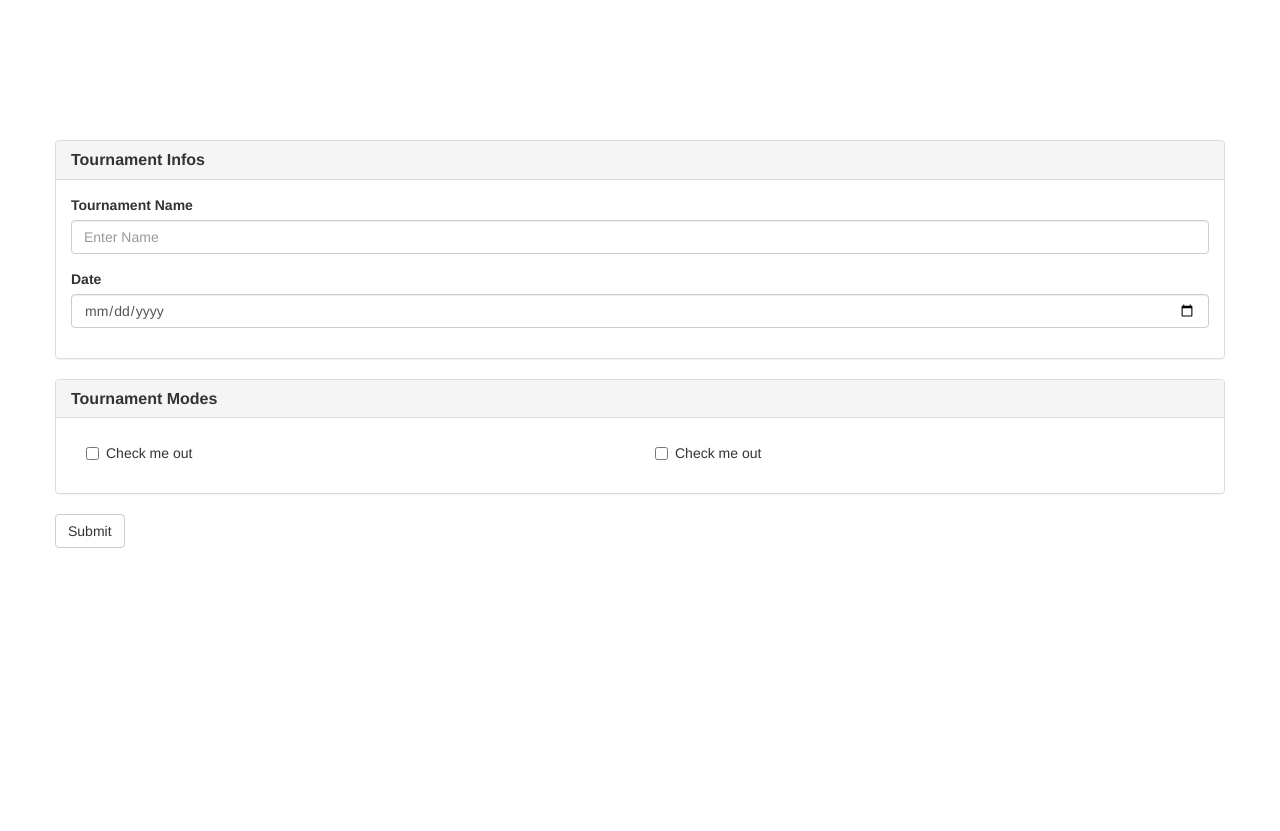
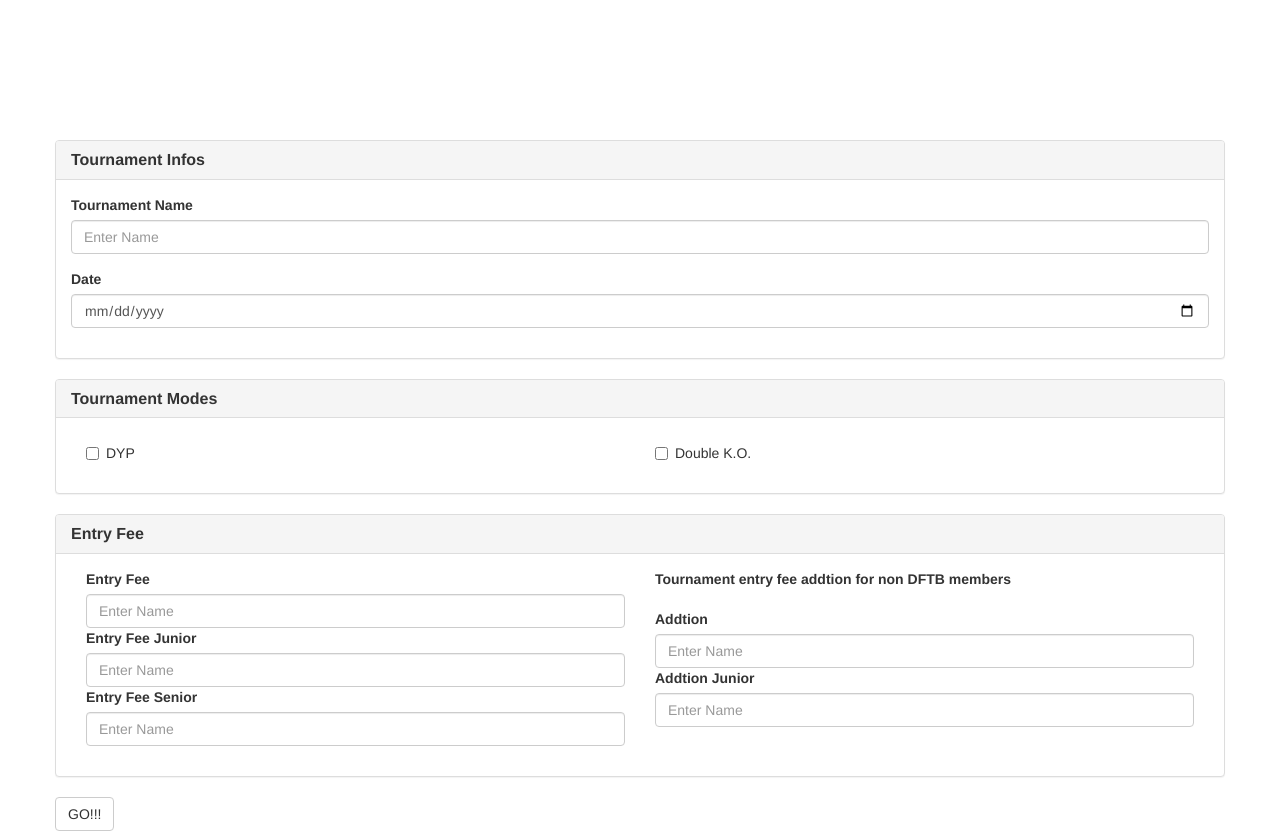
Before and after one commit to swiesmann/ats, a plain HTML site: page src/ats/templates/tournamentConfig.html in a window 1280 px wide. Before the commit the page ends 800 px from the top, so only its background shows below. Drawn offline with nearby package versions, Linux system fonts and the light colour scheme.

Commit message:
Config Page

```diff
--- a/src/ats/templates/tournamentConfig.html
+++ b/src/ats/templates/tournamentConfig.html
@@ -35,7 +35,7 @@
             <div class="form-group">
               <div class="checkbox">
                 <label>
-                  <input type="checkbox"> Check me out
+                  <input type="checkbox"> DYP
                 </label>
               </div>
             </div>
@@ -44,14 +44,39 @@
             <div class="form-group">
               <div class="checkbox">
                 <label>
-                  <input type="checkbox"> Check me out
+                  <input type="checkbox"> Double K.O.
                 </label>
               </div>
             </div>
           </div>
         </div>
       </div>
-       <button type="Start Tournament" class="btn btn-default">Submit</button>
+      <div class="panel panel-default">
+        <div class="panel-heading">
+          <h3 class="panel-title"><strong>Entry Fee</strong></h3>
+        </div>
+        <div class="panel-body">
+          <div class="col-md-6">
+            <div class="form-group">
+              <label for="tournamentName">Entry Fee</label>
+              <input type="name" class="form-control" id="entryFee" placeholder="Enter Name">
+              <label for="tournamentName">Entry Fee Junior</label>
+              <input type="name" class="form-control" id="tournamentName" placeholder="Enter Name">
+              <label for="tournamentName">Entry Fee Senior</label>
+              <input type="name" class="form-control" id="tournamentName" placeholder="Enter Name">
+            </div>
+          </div>
+          <div class="col-md-6">
+            <div class="form-group">
+              <label for="tournamentName">Tournament entry fee addtion for non DFTB members<br><br>Addtion</label>
+              <input type="name" class="form-control" id="tournamentName" placeholder="Enter Name">
+              <label for="tournamentName">Addtion Junior</label>
+              <input type="name" class="form-control" id="tournamentName" placeholder="Enter Name">
+            </div>
+          </div>
+        </div>
+      </div>
+      <button type="Start Tournament" class="btn btn-default">GO!!!</button>
     </form>
 
   </div>
```
